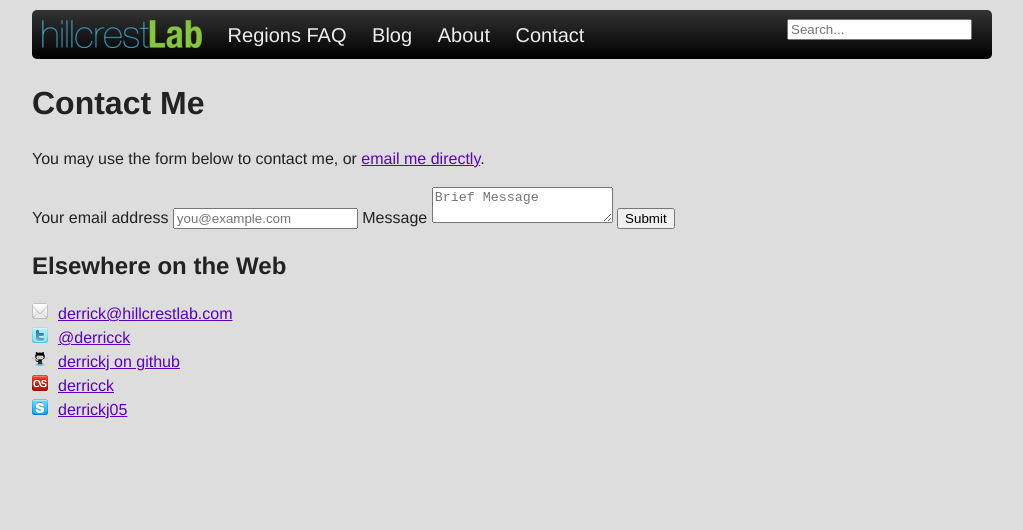
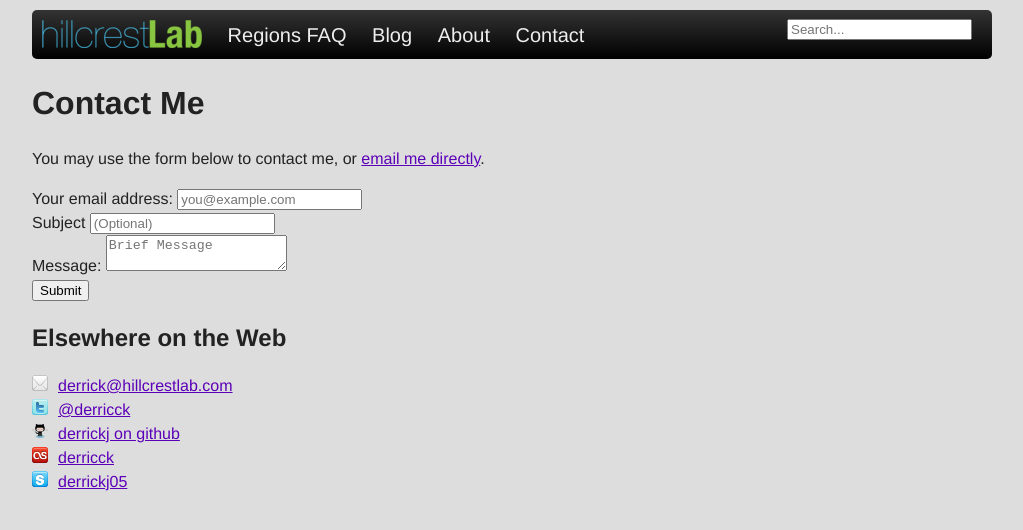
Before and after one commit to derrickj/hillcrestlab.com, a Jekyll site: the page built from contact.html, in a window 1280 px wide. Shown: the top 530 px of the page, without its empty margins (128-1151 px from the left). Built offline with Jekyll 4.4.1, drawn with Linux system fonts in a browser that asks for light colours; nearby versions of some CDN libraries; Markdown is read by kramdown in place of the engine named in the settings.

Commit message:
accept 'subject' parameter from contact page

```diff
--- a/contact.html
+++ b/contact.html
@@ -5,13 +5,20 @@ title: Contact
 <h1>Contact Me</h1>
 <p>You may use the form below to contact me, or <a href="&#109;&#097;&#105;&#108;&#116;&#111;&#058;&#100;&#101;&#114;&#114;&#105;&#099;&#107;&#064;&#104;&#105;&#108;&#108;&#099;&#114;&#101;&#115;&#116;&#108;&#097;&#098;&#046;&#099;&#111;&#109;">email me directly</a>.</p>
 
-<form method="POST" action="mailer.php">
-	<label for="email">Your email address</label>
-	<input type="email" name="email" placeholder="you@example.com" id="email">
+<form method="POST" action="mailer.php" class="contact">
+	<div>
+		<label for="email">Your email address:</label>
+		<input type="email" name="email" placeholder="you@example.com" id="email">
+	</div>
+	<div>
+		<label for="subject">Subject</label>
+		<input type="text" name="subject" placeholder="(Optional)" id="subject">
 
-	<label for="message">Message</label>
-	<textarea name="message" placeholder="Brief Message" id="message"></textarea>
-
+	</div>
+	<div>
+		<label for="message">Message:</label>
+		<textarea name="message" placeholder="Brief Message" id="message"></textarea>
+	</div>
 	<input type="submit">
 </form>
 
```
Also changed, not shown: 1 other file.
